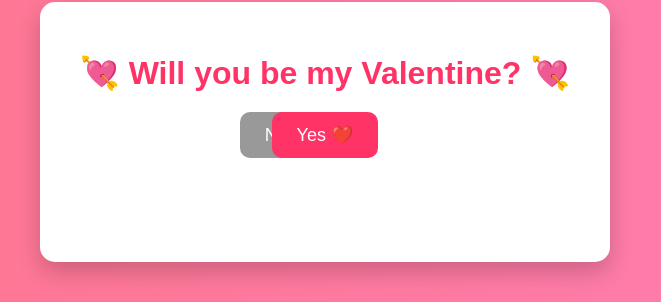
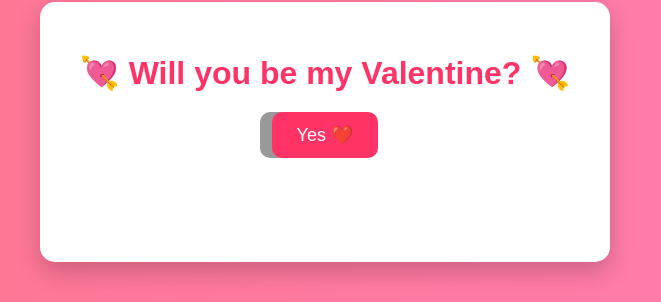
Before and after one commit to Pallabimondal/valentine-python, a Flask app: page / in a window 1280 px wide. Shown: the part 268-570 px from the top of the page, without its empty margins (315-976 px from the left). Run offline with Flask 3, Linux system fonts and the light colour scheme.

Commit message:
Adjust button positions and z-index values

```diff
--- a/static/style.css
+++ b/static/style.css
@@ -63,7 +63,8 @@ button:hover {
   background-color: #999;
   color: white;
   position: absolute;
-  left: 160px;
+  left: 180px;
+  top: 0;
   z-index: 1;
 }
 /* Gallery */
```
